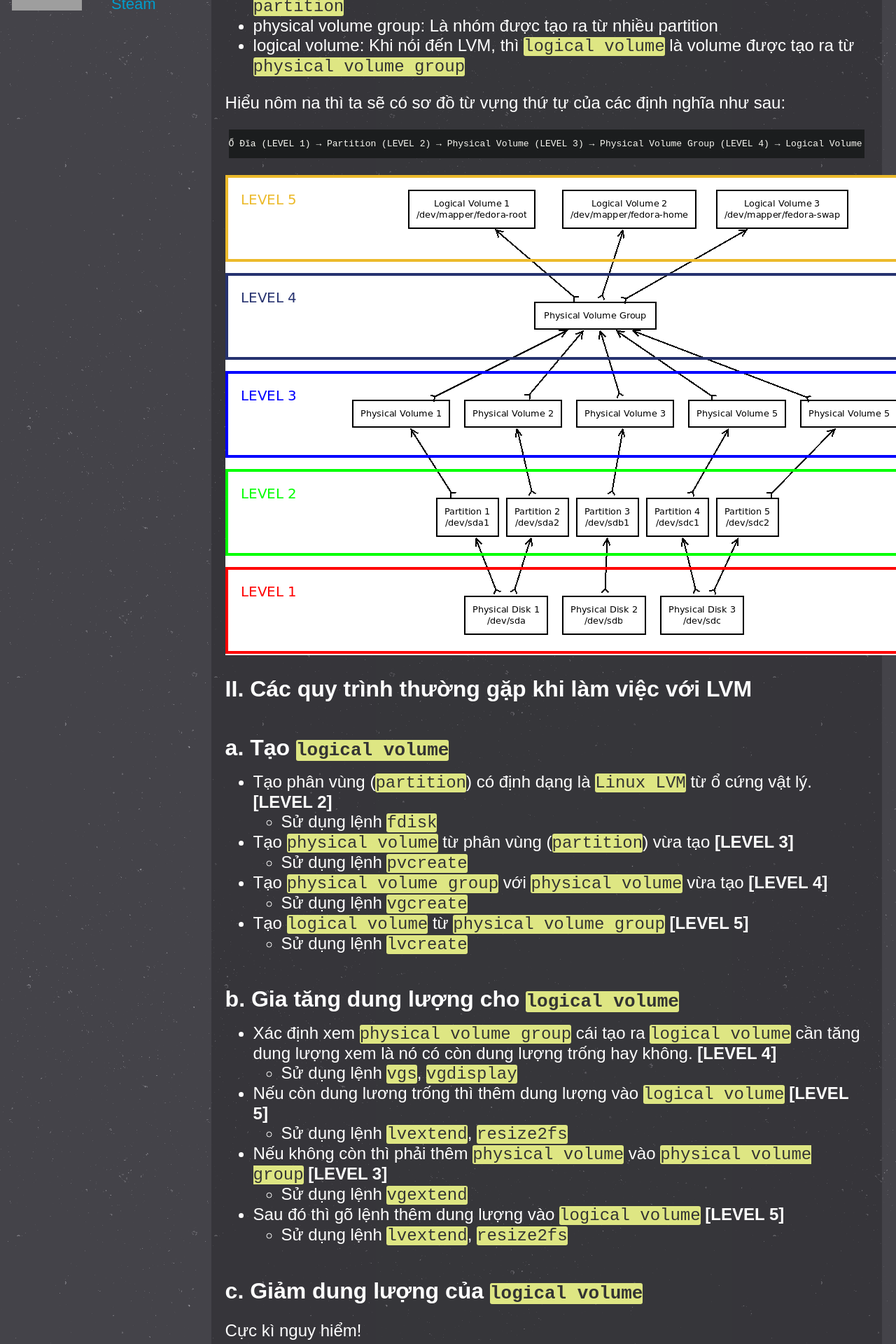
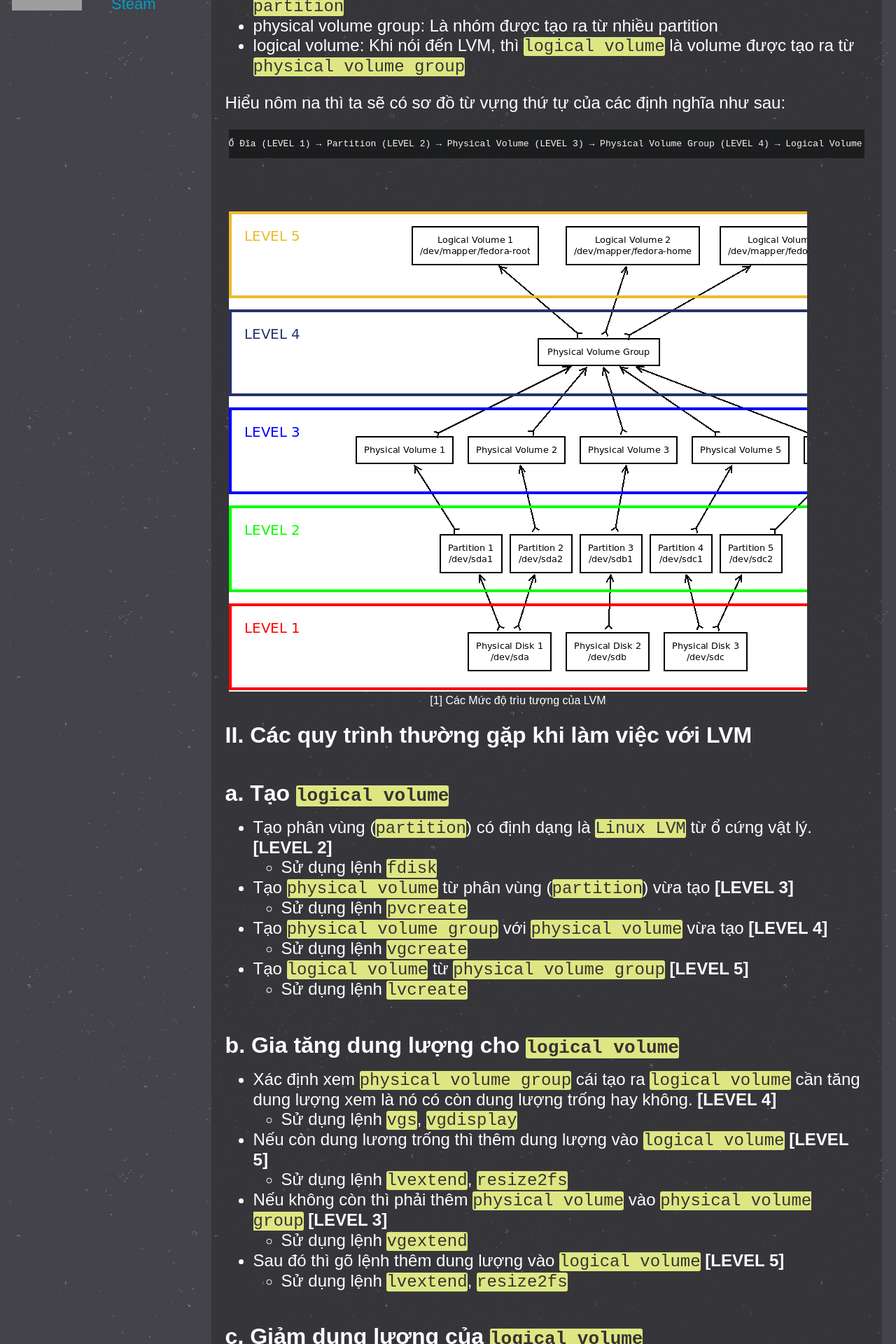
Before and after one commit to nguyenvinhlinh/nguyenvinhlinh.github.io, a Jekyll site: the page built from _posts/2020-05-09-Phan-Vung-LVM-Y-Nghia.md, in a window 1280 px wide. Shown: the part 535-2455 px from the top of the page at 70% size. Built offline with Jekyll 4.4.1, drawn with Linux system fonts in a browser that asks for light colours; comment, search, counter and statistics services are not loaded; some of the changed text lies outside the part shown; grey boxes are pictures that could not be loaded.

Commit message:
update css2

```diff
--- a/_posts/2020-05-09-Phan-Vung-LVM-Y-Nghia.md
+++ b/_posts/2020-05-09-Phan-Vung-LVM-Y-Nghia.md
@@ -26,7 +26,8 @@
 
 
 
-![](/image/posts/2020-05-09-Phan-Vung-LVM-Y-Nghia.md/1.png)
+![]()
+{% include image.html url="/image/posts/2020-05-09-Phan-Vung-LVM-Y-Nghia.md/1.png" description="[1] Các Mức độ trìu tượng của LVM" %}
 
 # II. Các quy trình thường gặp khi làm việc với LVM
 ## a. Tạo `logical volume`
@@ -55,8 +56,7 @@
 
 Hãy backup trước khi làm việc này. Là người viết, tôi chưa bao giờ thử cái tính năng này. Viết cho nó có chữ thôi chứ, dùng cái tính năng của khỉ này, tôi không dám.
 
-<br>
-![](/image/posts/2020-05-09-Phan-Vung-LVM-Y-Nghia.md/2.jpg)
+{% include image.html url="/image/posts/2020-05-09-Phan-Vung-LVM-Y-Nghia.md/2.jpg" description="[2] Chắc là không sao đâu!" %}
 
 - Xác định xem logical volume, bao nhiêu dung lượng đã được sử dụng, dung lượng còn lại có thể giảm được hay không. **[LEVEL 5]**
     - Sử dụng lệnh `df -h`, nó sẽ hiển thị dung lượng sử dụng.
--- a/css/app.scss
+++ b/css/app.scss
@@ -256,6 +256,7 @@
   overflow-x: auto;
   &.image {
     text-align: center;
+    max-width: 90%;
   }
 }
 
```
Also changed, not shown: 1 other file.
